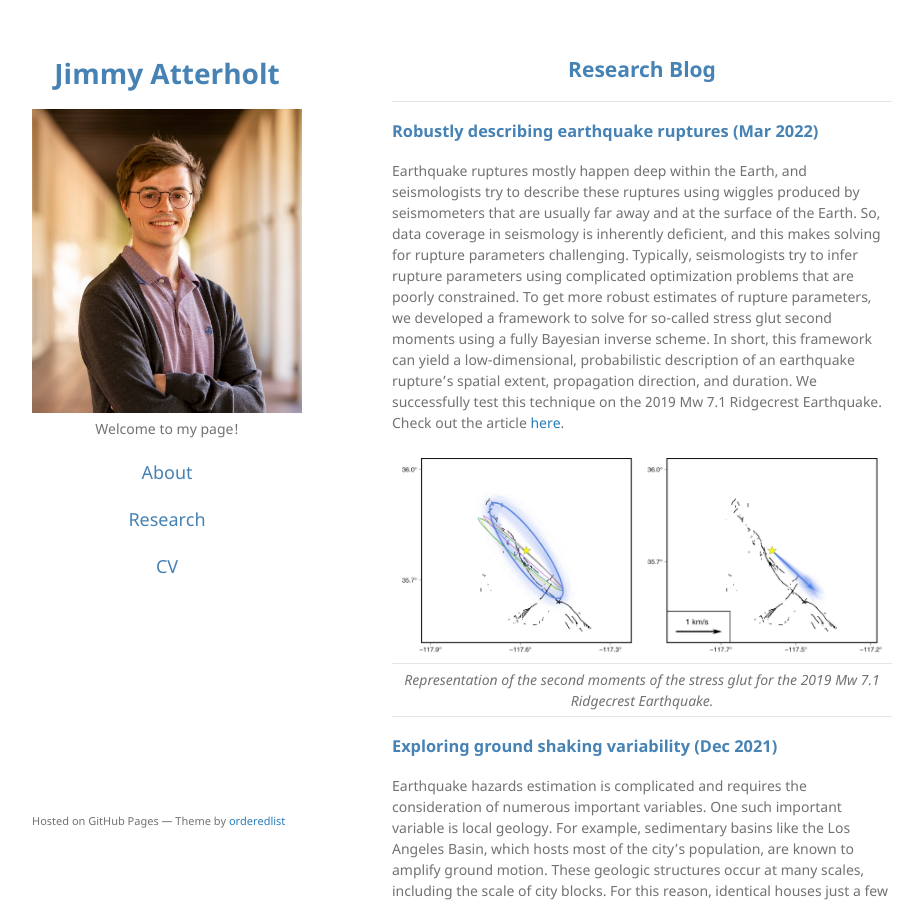
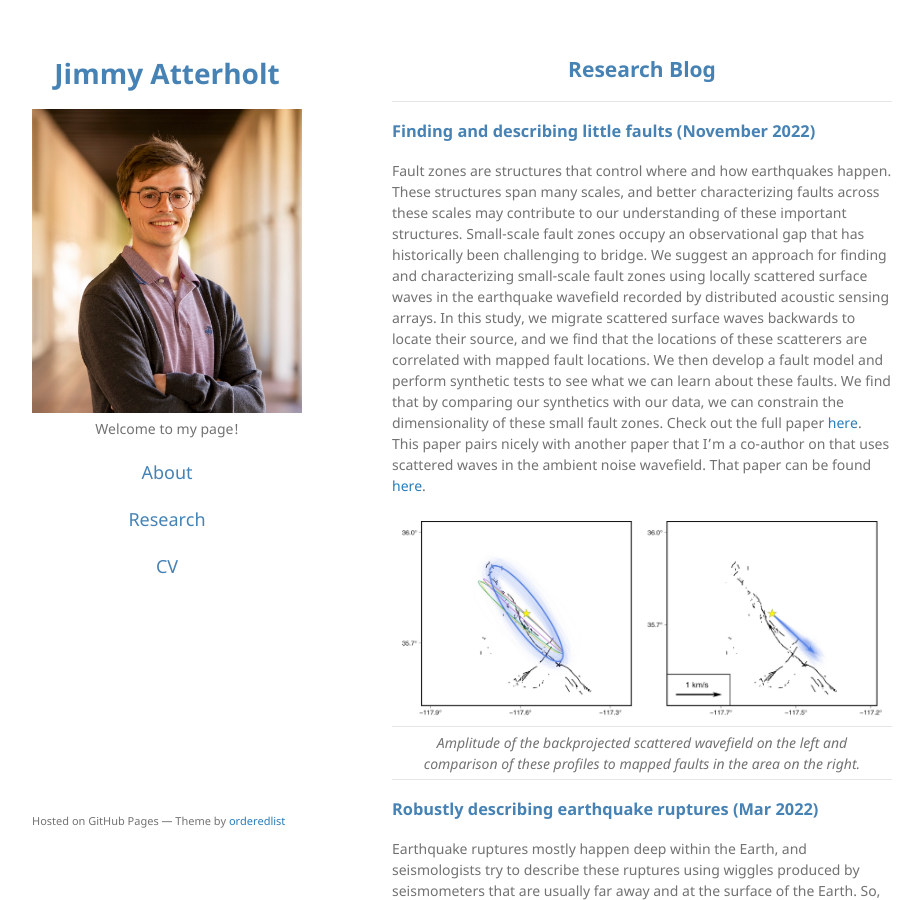
Before and after one commit to atterholt/atterholt.github.io, a Jekyll site: the page built from research.md, in a window 1280 px wide and 900 px high. Shown: the whole window, without its empty margins (178-1101 px from the left). Built offline with Jekyll 4.4.1, drawn with Linux system fonts in a browser that asks for light colours.

Commit message:
Update research.md

```diff
--- a/research.md
+++ b/research.md
@@ -7,6 +7,16 @@ layout: default
 </h2>
 
 * * *
+
+<h3 style="color:SteelBlue">
+  Finding and describing little faults (November 2022)
+</h3>
+
+Fault zones are structures that control where and how earthquakes happen. These structures span many scales, and better characterizing faults across these scales may contribute to our understanding of these important structures. Small-scale fault zones occupy an observational gap that has historically been challenging to bridge. We suggest an approach for finding and characterizing small-scale fault zones using locally scattered surface waves in the earthquake wavefield recorded by distributed acoustic sensing arrays. In this study, we migrate scattered surface waves backwards to locate their source, and we find that the locations of these scatterers are correlated with mapped fault locations. We then develop a fault model and perform synthetic tests to see what we can learn about these faults. We find that by comparing our synthetics with our data, we can constrain the dimensionality of these small fault zones. Check out the full paper [here](https://doi.org/10.1029/2022JB025052). This paper pairs nicely with another paper that I’m a co-author on that uses scattered waves in the ambient noise wavefield. That paper can be found [here](https://doi.org/10.1029/2022JB024329).
+
+| ![RBJul2021.png](/assets/img/RBmar2022.jpg) |
+|:--:|
+| *Amplitude of the backprojected scattered wavefield on the left and comparison of these profiles to mapped faults in the area on the right.* |
 
 <h3 style="color:SteelBlue">
   Robustly describing earthquake ruptures (Mar 2022)
```
